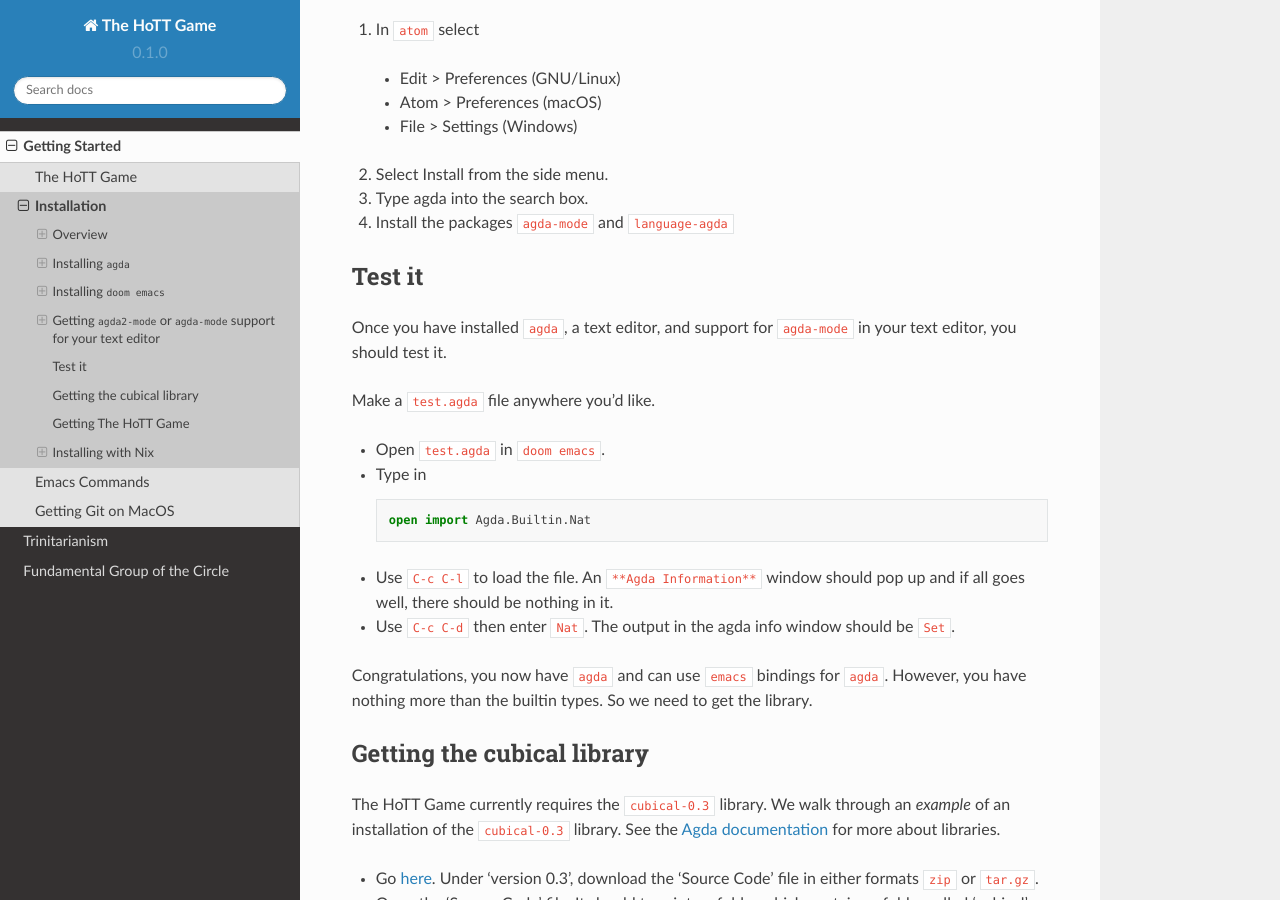
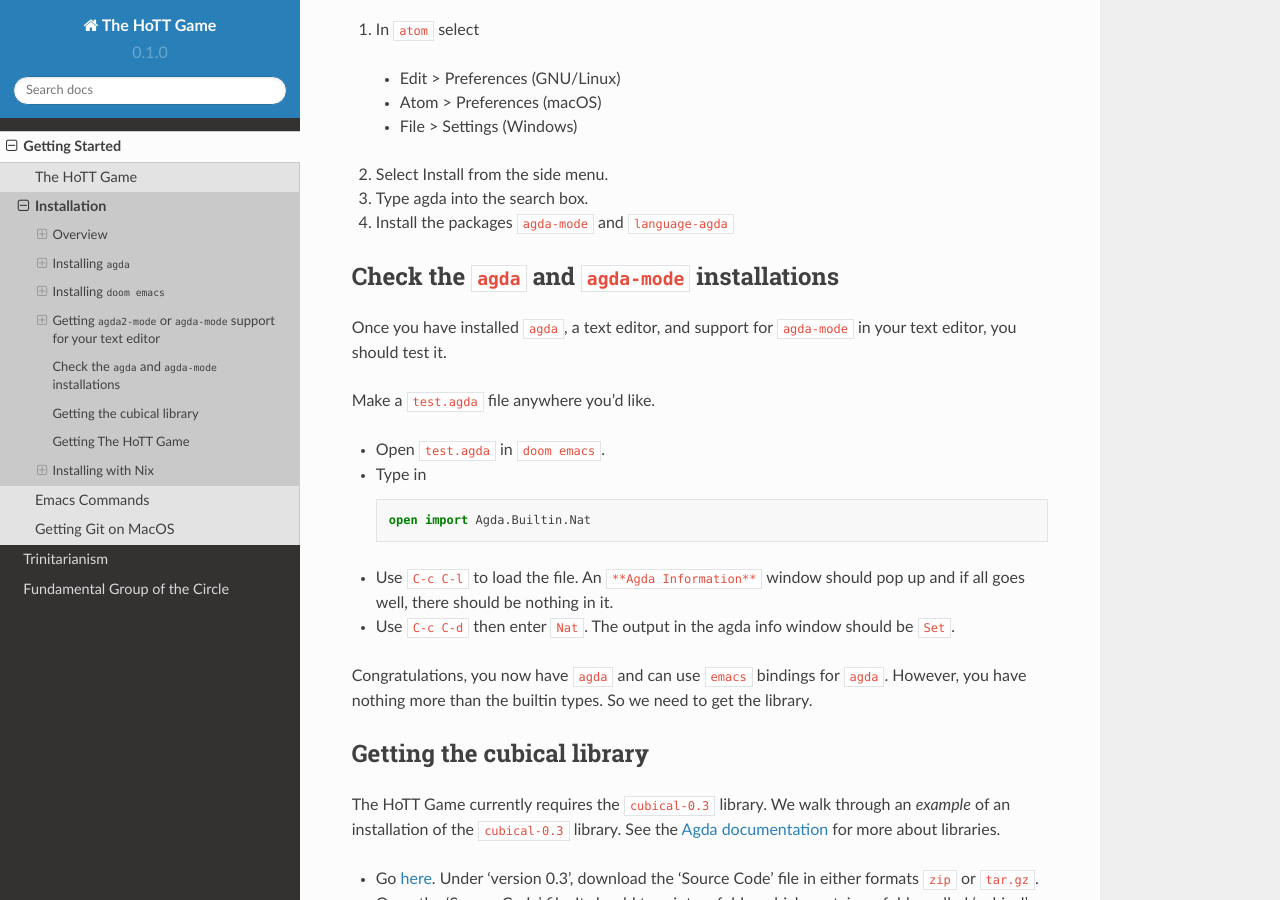
Before and after one commit to thehottgame/theHoTTGameGuide, a Sphinx documentation site: the page built from docs/source/getting-started/installation.rst, in a window 1280 px wide and 900 px high, scrolled down 5768 px. Built offline with Sphinx 7.4.7 and the Read the Docs theme 2.0.0, drawn with Linux system fonts in a browser that asks for light colours.

Commit message:
edit section name

```diff
--- a/docs/source/getting-started/installation.rst
+++ b/docs/source/getting-started/installation.rst
@@ -374,8 +374,8 @@
 3. Type agda into the search box.
 4. Install the packages ``agda-mode`` and ``language-agda``
 
-Test it
-=======
+Check the ``agda`` and ``agda-mode`` installations
+==================================================
 Once you have installed ``agda``, a text editor,
 and support for ``agda-mode`` in your text editor,
 you should test it.
```
